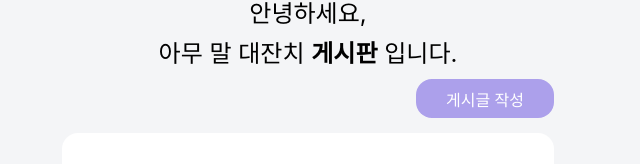
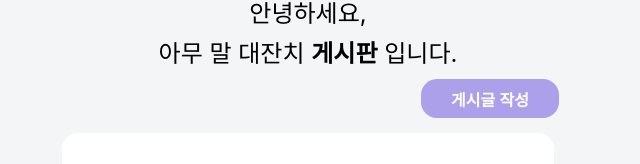
Before and after one commit to 100-hours-a-week/5-noah-react-fe, a React (Create React App) app: page /posts in a window 1280 px wide. Shown: the part 187-351 px from the top of the page, without its empty margins (332-972 px from the left). Built offline with nearby package versions, Linux system fonts and the light colour scheme.

Commit message:
refactor: CommentContainer, SimplePostContainer에서 MediumButton 분리

```diff
--- a/src/components/CommentContainer/index.jsx
+++ b/src/components/CommentContainer/index.jsx
@@ -1,4 +1,5 @@
 import styles from './styles.module.css';
+import MediumButton from '../MediumButton';
 import Comment from '../Comment';
 
 const CommentContainer = () => {
@@ -7,7 +8,7 @@ const CommentContainer = () => {
             <textarea className={styles.textarea} placeholder={'댓글을 남겨쥬세요!'}/>
             <hr className={styles.horizontalRule}></hr>
             <div className={styles.createCommentFormSubmitButtonContainer}>
-                <button className={styles.createCommentFormSubmitButton}>댓글 등록</button>
+                <MediumButton value={'댓글 등록'}/>
             </div>
         </form>
         <div className={styles.comments}>
--- a/src/components/CommentContainer/styles.module.css
+++ b/src/components/CommentContainer/styles.module.css
@@ -30,24 +30,6 @@
     text-align: right;
 }
 
-.createCommentFormSubmitButton {
-    margin: 5px;
-
-    width: 138px;
-    height: 39px;
-
-    border: none;
-    border-radius: 16px;
-
-    /* 이벤트 추가 시 삭제 */
-    background-color: #aca0eb;
-
-    font-size: 16px;
-    font-weight: bold;
-
-    color: #FFFFFF;
-}
-
 .comments {
     padding: 16px;
 }
--- a/src/components/SimplePostContainer/index.jsx
+++ b/src/components/SimplePostContainer/index.jsx
@@ -1,6 +1,7 @@
 import styles from './styles.module.css';
 import SimplePost from '../SimplePost';
 import MainContainer from '../MainContainer';
+import MediumButton from '../MediumButton';
 
 const SimplePostContainer = () => {
 
@@ -11,7 +12,7 @@ const SimplePostContainer = () => {
             <p className={styles.simplePostContainerTitle}>아무 말 대잔치 <b>게시판</b> 입니다.</p>
             <div className={styles.moveEditButtonContainer}>
                 {/* 나중에 버튼 이벤트 처리 */}
-                <button className={styles.moveEditButton}>게시글 작성</button>
+                <MediumButton value={'게시글 작성'}/>
             </div>
             {/* 나중에 반복문으로 처리 */}
             <SimplePost title={'test Title 1'} likes={1} comments={2} views={3} createdDate={'2021-01-01 00:00:01'}
--- a/src/components/SimplePostContainer/styles.module.css
+++ b/src/components/SimplePostContainer/styles.module.css
@@ -14,18 +14,3 @@
 .moveEditButtonContainer {
     text-align: right;
 }
-
-.moveEditButton {
-    margin: 5px 10px 5px 5px;
-
-    width: 138px;
-    height: 39px;
-
-    border: none;
-    border-radius: 16px;
-
-    background-color: #aca0eb;
-
-    color: #ffffff;
-    font-size: 16px;
-}
```
